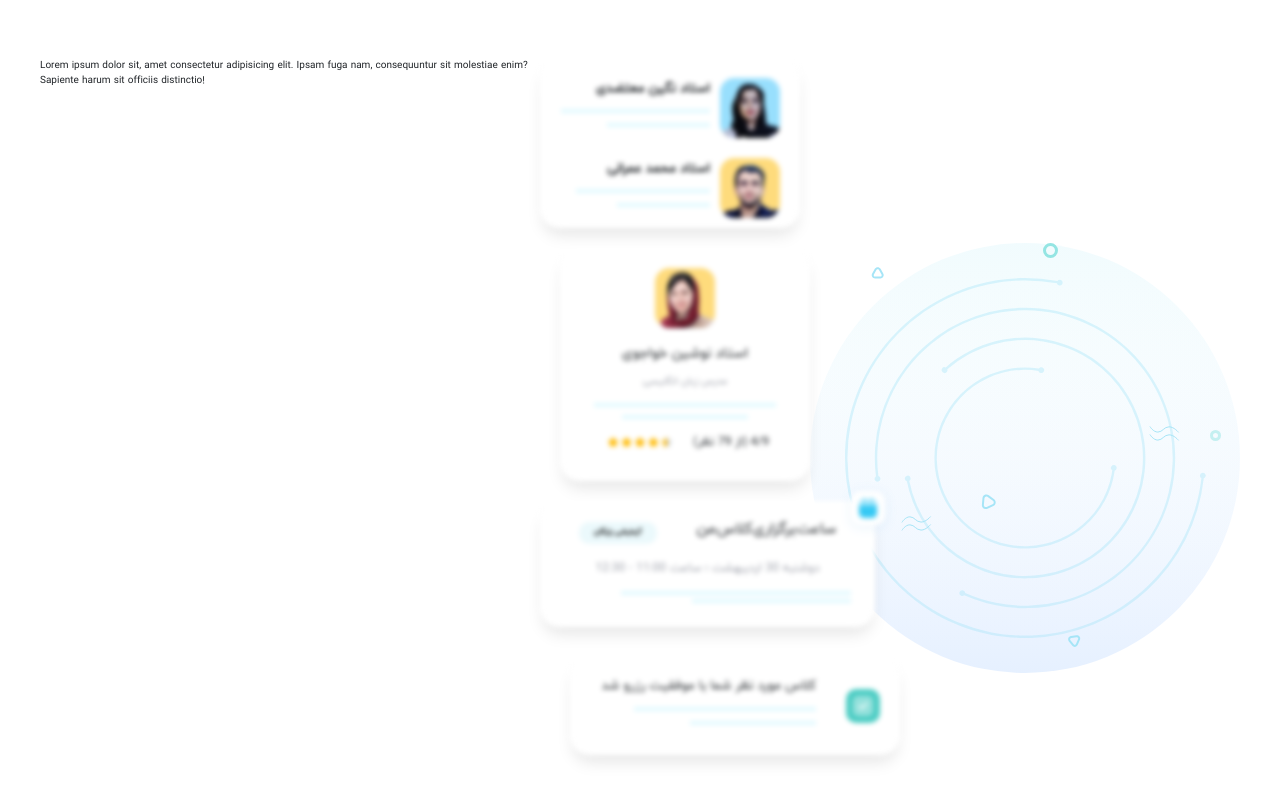
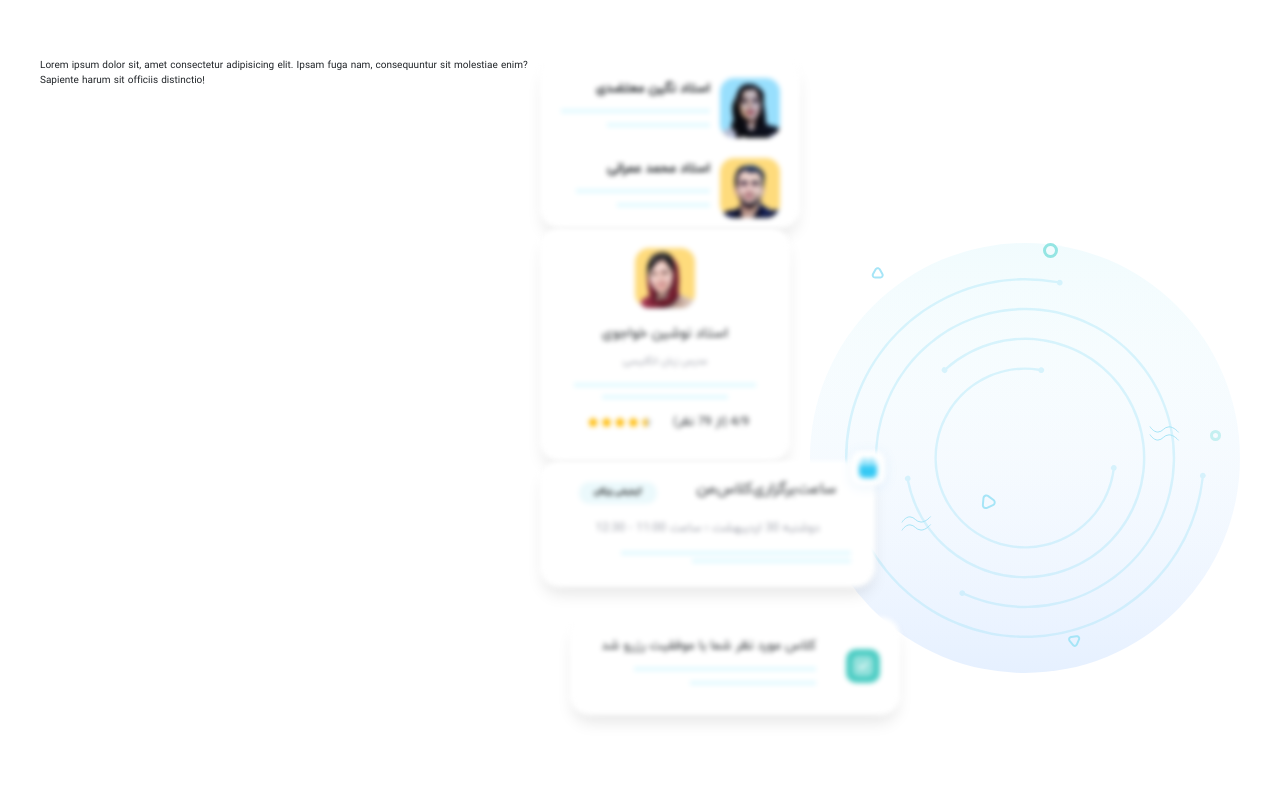
Before and after one commit to Afshar07/Oteacher-vue, a Vue app: page / in a window 1280 px wide. Shown: the part 919-1719 px from the top of the page. Built offline with nearby package versions, Linux system fonts and the light colour scheme; a web font is replaced by a local one.

Commit message:
Remove margin

```diff
--- a/src/components/animated/TeacherRated.vue
+++ b/src/components/animated/TeacherRated.vue
@@ -29,7 +29,6 @@ export default {
 </script>
 <style scoped>
 .rated-container {
-  margin: 2rem;
   padding: 2rem;
   width: 25rem;
   background-color: #fff;
```
